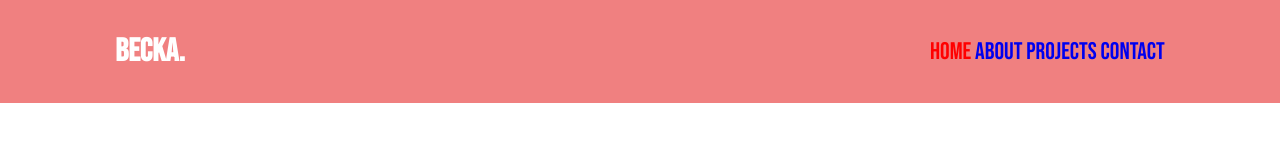
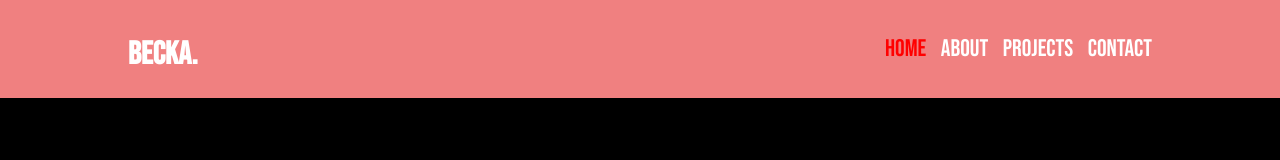
Before and after one commit to HGiribola/Rebeca, a plain HTML site: page Site/index.html in a window 1280 px wide. Drawn offline with Linux system fonts and the light colour scheme.

Commit message:
css bala na navbar agora

```diff
--- a/Site/index.html
+++ b/Site/index.html
@@ -10,12 +10,24 @@
     <header class="header">
         <a href="#" class="logo">Becka.</a>
         <nav class="navbar">
-            <a href="#home" class="active">Home</a>
-            <a href="#about">About</a>
-            <a href="#projects">Projects</a>
-            <a href="#contacts">Contact</a>
+            <ul>
+                <li>
+                    <a href="#home" class="active">Home</a>
+                </li>
+                <li>
+                    <a href="#about">About</a>
+                </li>
+                <li>
+                    <a href="#projects">Projects</a>
+                </li>
+                <li>
+                    <a href="#contacts">Contact</a>
+                </li>
+            </ul>
         </nav>
     </header>
+    <div class="transitioning-content">
+    </div>
 </body>
 <script src="script.js"></script>
 </html>
--- a/Site/style.css
+++ b/Site/style.css
@@ -12,10 +12,11 @@
 }
 
 :root {
-    --bg-color: #;
-    --second-bg-color: #;
+    --bg-color: black;
+    --second-bg-color: lightcoral;
     --text-color: white;
     --main-color: red;
+    --transparent-color: rgba(0, 0, 0, 0);
 }
 
 html {
@@ -33,14 +34,15 @@
     top: 0;
     left: 0;
     width: 100%;
-    padding: 3rem 9%;
-    background: lightcoral;
+    padding: 24px 10%;
+    background-color: var(--second-bg-color);
     display: flex;
     justify-content: space-between;
     align-items: center;
 }
 
 .logo {
+    margin-top: 1rem;
     font-size: 3rem;
     color: var(--text-color);
     font-weight: 600;
@@ -53,7 +55,19 @@
     margin-left: 4rem
 
 }
+
 .navbar a:hover,
 .navbar a.active {
     color: var(--main-color)
 }
+
+.navbar ul li {
+    list-style: none;
+    display: inline-block;
+    margin-left: 1rem;
+    transition: all 0.3s ease;
+}
+
+.navbar ul li a {
+    color: var(--text-color);
+}
```
